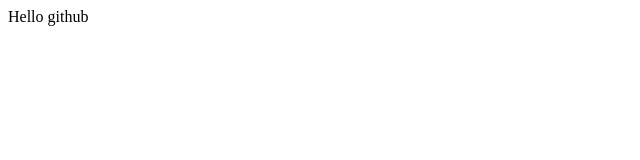
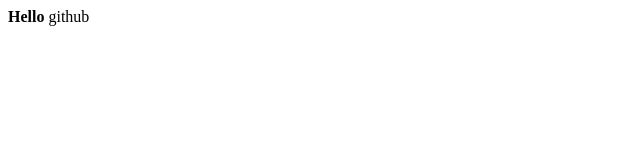
Before and after one commit to PiSeth01/Ecomerce-, a plain HTML site: page index.html in a window 1280 px wide. Shown: the full height of the page, 0-640 px from the left. Drawn offline with Linux system fonts and the light colour scheme.

Commit message:
add bold to hello

```diff
--- a/index.html
+++ b/index.html
@@ -6,6 +6,6 @@
     <title>Document</title>
 </head>
 <body>
-    Hello github
+    <b>Hello</b> github
 </body>
 </html>
```
